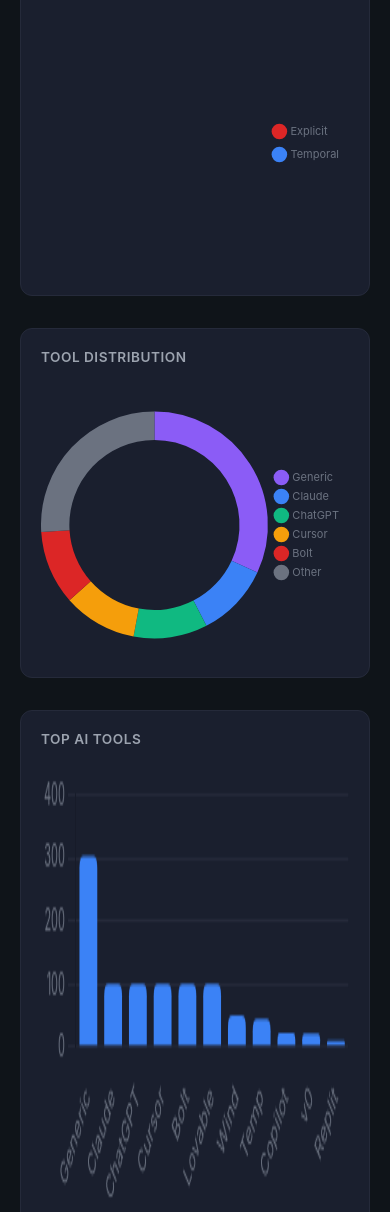
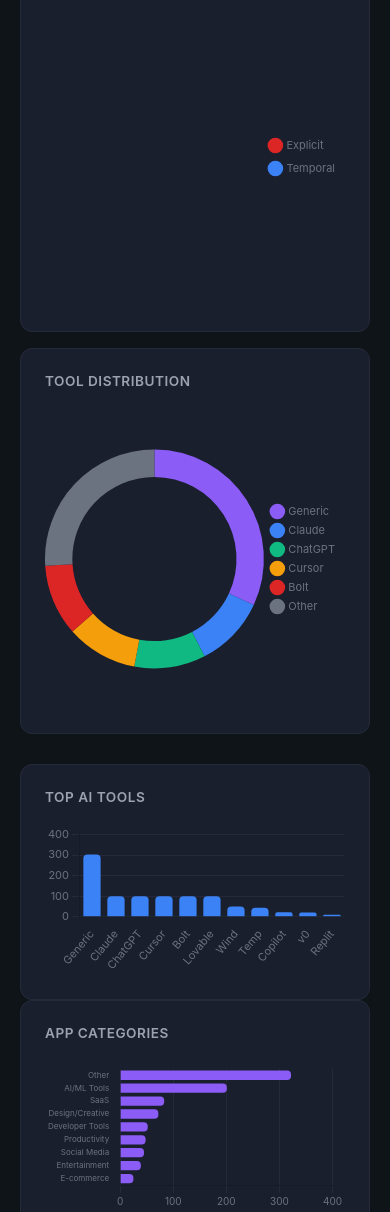
Before and after one commit to cristinamerisoiu/ai-app-tracker, a website: page index.html in a window 390 px wide. Shown: the part 788-2000 px from the top of the page. Drawn offline with nearby package versions, Linux system fonts and the light colour scheme.

Commit message:
Update style.css

```diff
--- a/style.css
+++ b/style.css
@@ -106,7 +106,7 @@
     display: grid;
     grid-template-columns: 1fr 1fr;
     gap: 16px;
-    margin-bottom: 20px;
+    margin-bottom: 30px;
 }
 
 .chart-box {
@@ -114,14 +114,10 @@
     border-radius: 12px;
     padding: 24px;
     border: 1px solid #252a3a;
-    height: 320px;
-    display: flex;
-    flex-direction: column;
 }
 
 .chart-box.full {
-    height: 320px;
-    margin-top: 16px;
+    margin-top: 0;
 }
 
 h3 {
@@ -131,16 +127,6 @@
     margin-bottom: 20px;
     text-transform: uppercase;
     letter-spacing: 0.5px;
-    flex-shrink: 0;
-}
-
-canvas {
-    max-height: 220px !important;
-    flex-grow: 1;
-}
-
-.chart-box.full canvas {
-    max-height: 240px !important;
 }
 
 footer {
@@ -161,25 +147,5 @@
 
     .charts-row {
         grid-template-columns: 1fr;
-        margin-bottom: 0;
-    }
-
-    .chart-box {
-        height: 350px;
-        margin-bottom: 16px;
-        padding: 20px;
-    }
-
-    .chart-box.full {
-        height: 550px;
-        margin-top: 16px;
-    }
-
-    canvas {
-        max-height: 280px !important;
-    }
-
-    .chart-box.full canvas {
-        max-height: 450px !important;
     }
 }
```
